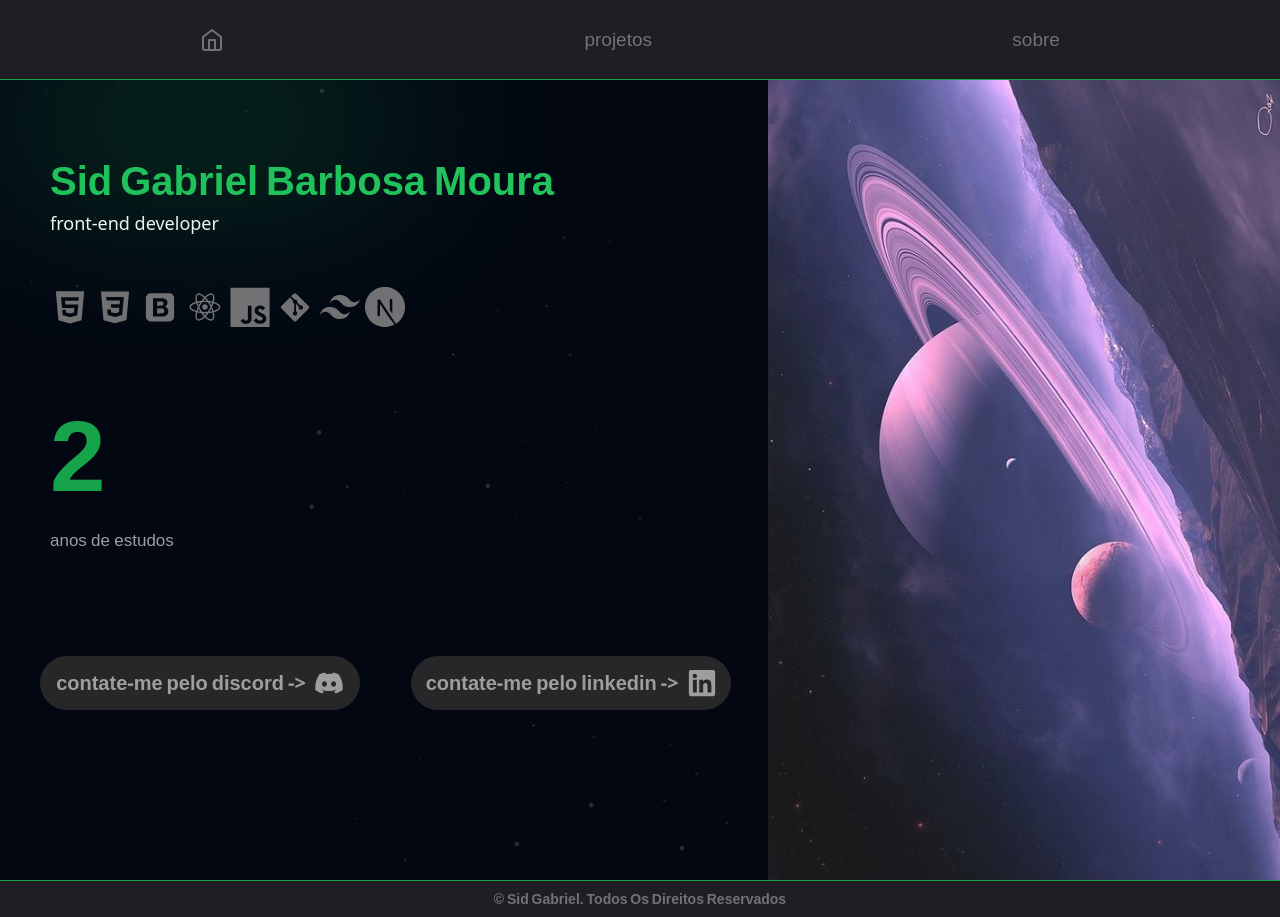
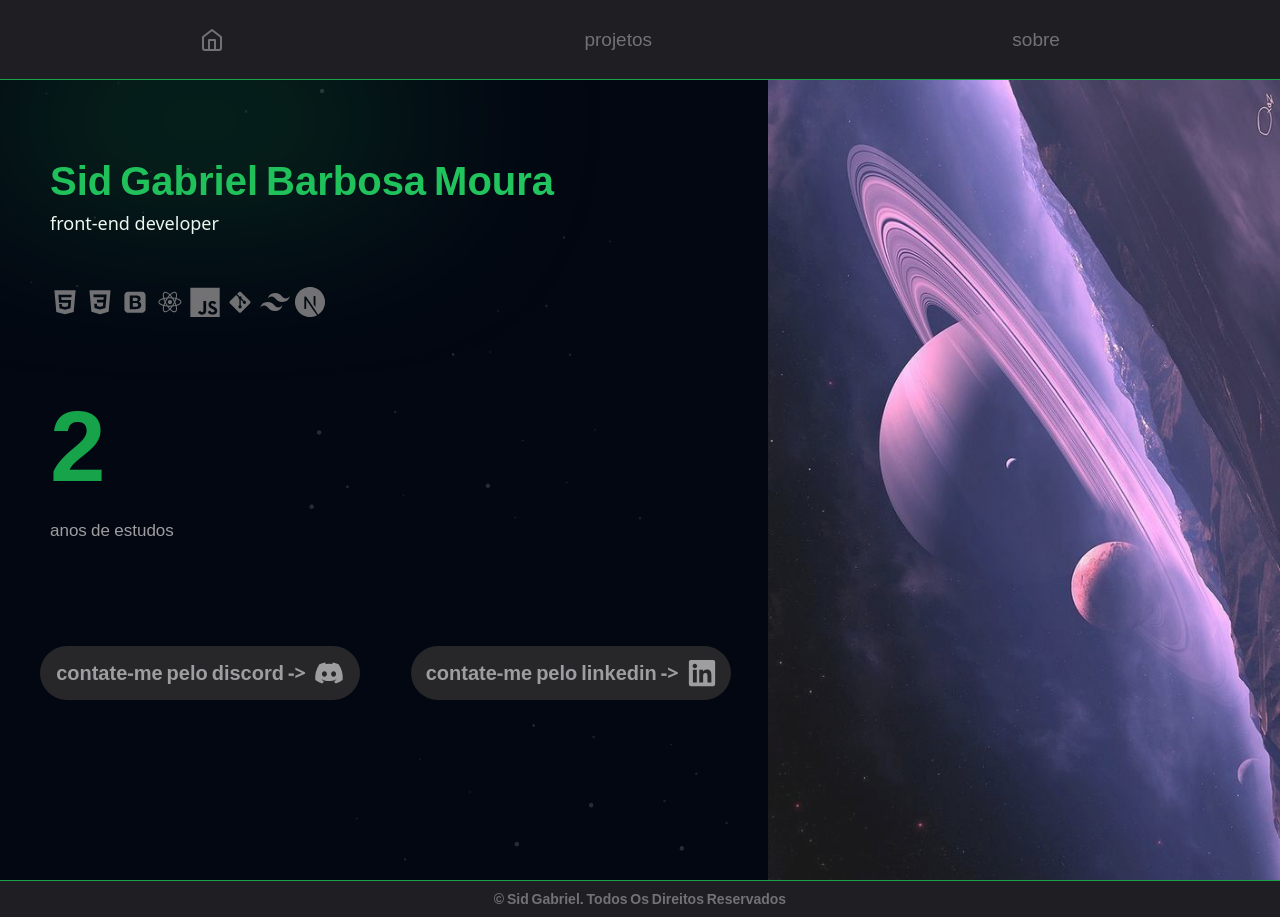
Before and after one commit to sidgabrielmoura/portfolio, a Next.js app: page / in a window 1280 px wide. Built offline with nearby package versions, Linux system fonts and the light colour scheme.

Commit message:
scroll bugs fixeds

```diff
--- a/src/app/about/page.tsx
+++ b/src/app/about/page.tsx
@@ -10,7 +10,7 @@ export default function About(){
         <>
             <NavBar/>
 
-                <main className="flex w-screen h-screen sm:flex-col xl:flex-row">
+                <main className="flex w-[100%] h-screen sm:flex-col xl:flex-row">
 
                     {/*perfil left*/}
 
--- a/src/app/moreProjects/page.tsx
+++ b/src/app/moreProjects/page.tsx
@@ -6,7 +6,7 @@ import { MoreProjectCards } from "@/components/moreProjectsCard";
 export default function MoreProjects(){
     return(
         <>
-            <main className="flex w-screen sm:h-screen xl:h-[200vh] px-[20px] justify-around items-center bg-gray-950 bg-[url(../assets/bg-stars.svg)] bg-contain">
+            <main className="flex w-[100%] sm:h-screen xl:h-[200vh] px-[20px] justify-around items-center bg-gray-950 bg-[url(../assets/bg-stars.svg)] bg-contain">
 
                 <Link href={"/projects"} className="absolute top-0 left-0 m-10
                 text-gray-200 capitalize h-[20px] w-[200px] hover:text-gray-100 transition-all
--- a/src/app/page.tsx
+++ b/src/app/page.tsx
@@ -8,7 +8,7 @@ export default function Home() {
   return (
     <>
       <NavBar></NavBar>
-      <main className="flex w-screen h-screen">
+      <main className="flex w-[100%] h-[100%]">
 
         {/*left*/}
 
@@ -16,7 +16,7 @@ export default function Home() {
 
         {/*right*/}
 
-        <div className="w-[40vw] bg-[url(../assets/space.jpg)] bg-cover hover:w-[50vw] transition-all duration-500 bg-center
+        <div className="bg-[url(../assets/space.jpg)] bg-cover hover:w-[50vw] transition-all duration-500 bg-center
         opacity-90 sm:hidden xl:block xl:w-[40vw] xl:hover:w-[45vw]"/>
 
       </main>
--- a/src/app/projects/page.tsx
+++ b/src/app/projects/page.tsx
@@ -7,7 +7,7 @@ export default function Projects(){
     return (
         <>
            <NavBar></NavBar>
-           <main className="flex w-screen h-screen px-[20px] justify-around items-center bg-gray-950 bg-[url(../assets/bg-stars.svg)] bg-contain
+           <main className="flex w-[100%] h-screen px-[20px] justify-around items-center bg-gray-950 bg-[url(../assets/bg-stars.svg)] bg-contain
            sm:flex-col sm:px-[10px] xl:flex-row">
 
             {/*blur*/}
@@ -22,7 +22,7 @@ export default function Projects(){
             {/*see more button*/}
 
             </main>
-            <div className="w-screen bg-gray-950 flex justify-center p-[10px]">
+            <div className="w-[100%] bg-gray-950 flex justify-center p-[10px]">
                 <Link href={"/moreProjects"} className="text-white z-10 px-[20px] py-[10px] border rounded-lg text-sm border-gray-400 hover:text-green-500
                 transition-all duration-300 hover:px-[60px]">Ver Mais</Link>
             </div>
--- a/src/components/footer.tsx
+++ b/src/components/footer.tsx
@@ -1,6 +1,7 @@
 export function Footer() {
     return (
-        <div className="z-10 text-center border-t-[1.5px] border-green-600 bg-gray-700 font-semibold text-gray-300 p-2 w-screen relative text-sm
+        <div className="z-10 text-center border-t-[1.5px] border-green-600
+        bg-gray-700 font-semibold text-gray-300 p-2 w-[100%] relative text-sm
         capitalize">
 
             <p className="">&copy; Sid gabriel. todos os direitos reservados</p>
--- a/src/components/icons.tsx
+++ b/src/components/icons.tsx
@@ -11,21 +11,28 @@ export function Icons() {
       <section className="flex ">
 
         <DiHtml5 className="text-gray-300 hover:text-green-500 hover:text-[35px]
-                  transition-all duration-300 text-[30px] md:text-[40px] relative top-[50px]"/>
+                  transition-all duration-300 text-[30px] md:text-[40px] xl:text-[30px] relative top-[50px]"/>
+
         <DiCss3 className="text-gray-300 ml-[5px] hover:text-green-500 hover:text-[35px]
-                  transition-all duration-300 text-[30px] relative top-[50px] md:text-[40px]"/>
+                  transition-all duration-300 text-[30px] relative top-[50px] xl:text-[30px] md:text-[40px]"/>
+
         <DiBootstrap className="text-gray-300 ml-[5px] hover:text-green-500 hover:text-[35px]
-                  transition-all duration-300 text-[30px] relative top-[50px] md:text-[40px]"/>
+                  transition-all duration-300 text-[30px] relative top-[50px] xl:text-[30px] md:text-[40px]"/>
+
         <DiReact className="text-gray-300 ml-[5px] hover:text-green-500 hover:text-[35px]
-                  transition-all duration-300 text-[30px] relative top-[50px] md:text-[40px]"/>
+                  transition-all duration-300 text-[30px] relative top-[50px] xl:text-[30px] md:text-[40px]"/>
+
         <DiJsBadge className="text-gray-300 ml-[5px] hover:text-green-500 hover:text-[35px]
-                  transition-all duration-300 text-[30px] relative top-[50px] md:text-[40px]"/>
+                  transition-all duration-300 text-[30px] relative top-[50px] xl:text-[30px] md:text-[40px]"/>
+
         <DiGit className="text-gray-300 ml-[5px] hover:text-green-500 hover:text-[35px]
-                  transition-all duration-300 text-[30px] relative top-[50px] md:text-[40px]"/>
+                  transition-all duration-300 text-[30px] relative top-[50px] xl:text-[30px] md:text-[40px]"/>
+
         <SiTailwindcss className="text-gray-300 ml-[5px] hover:text-green-500 hover:text-[35px]
-                  transition-all duration-300 text-[30px] relative top-[50px] md:text-[40px]"/>
+                  transition-all duration-300 text-[30px] relative top-[50px] xl:text-[30px] md:text-[40px]"/>
+
         <SiNextdotjs className="text-gray-300 ml-[5px] hover:text-green-500 hover:text-[35px]
-                  transition-all duration-300 text-[30px] relative top-[50px] md:text-[40px]"/>
+                  transition-all duration-300 text-[30px] relative top-[50px] xl:text-[30px] md:text-[40px]"/>
 
       </section>
 
--- a/src/components/marESolInformations.tsx
+++ b/src/components/marESolInformations.tsx
@@ -6,7 +6,7 @@ import { SiTailwindcss, SiNextdotjs } from "react-icons/si";
 export function MarESolInfo() {
     return (
         <>
-            <div className="w-screen pl-5 h-screen absolute">
+            <div className="w-[100%] pl-5 h-screen absolute">
                 <Link href={"/projects"} className="text-gray-200 capitalize
             h-[20px] w-[200px] hover:text-gray-100 transition-all duration-300
             z-10"><ArrowLeft />voltar a tela de projetos</Link>
--- a/src/components/moreProjectsCard.tsx
+++ b/src/components/moreProjectsCard.tsx
@@ -2,7 +2,7 @@ import Link from "next/link";
 
 export function MoreProjectCards() {
     return (
-        <div className="sm:h-screen xl:h-[150vh] w-screen px-14 xl:grid-cols-3 xl:grid-rows-3 xl:gap-24 xl:grid
+        <div className="sm:h-screen xl:h-[150vh] w-[100%] px-14 xl:grid-cols-3 xl:grid-rows-3 xl:gap-24 xl:grid
                 sm:flex sm:flex-row sm:m-2 sm:overflow-x-auto sm:items-center xl:overflow-hidden py-14">
 
             <section className="w-[300px] h-[300px] border-2 border-gray-200 rounded-[20px]
--- a/src/components/navBar.tsx
+++ b/src/components/navBar.tsx
@@ -3,7 +3,7 @@ import { Home } from "lucide-react"
 
 export function NavBar() {
     return (
-        <nav className='flex text-[17px] border-b-[1.5px] border-green-600 relative z-10 bg-gray-700 w-screen h-[10vh] items-center text-white justify-around px-10
+        <nav className='flex text-[17px] border-b-[1.5px] border-green-600 relative z-10 bg-gray-700 w-[100%] h-[10vh] items-center text-white justify-around px-10
         sm:px-5 sm:pr-10'>
 
             <Link href={"/"} className="hover:text-green-600 transition-all duration-300 text-gray-300
```
Also changed, not shown: src/components/projectCards.tsx (+4 -4 lines).
